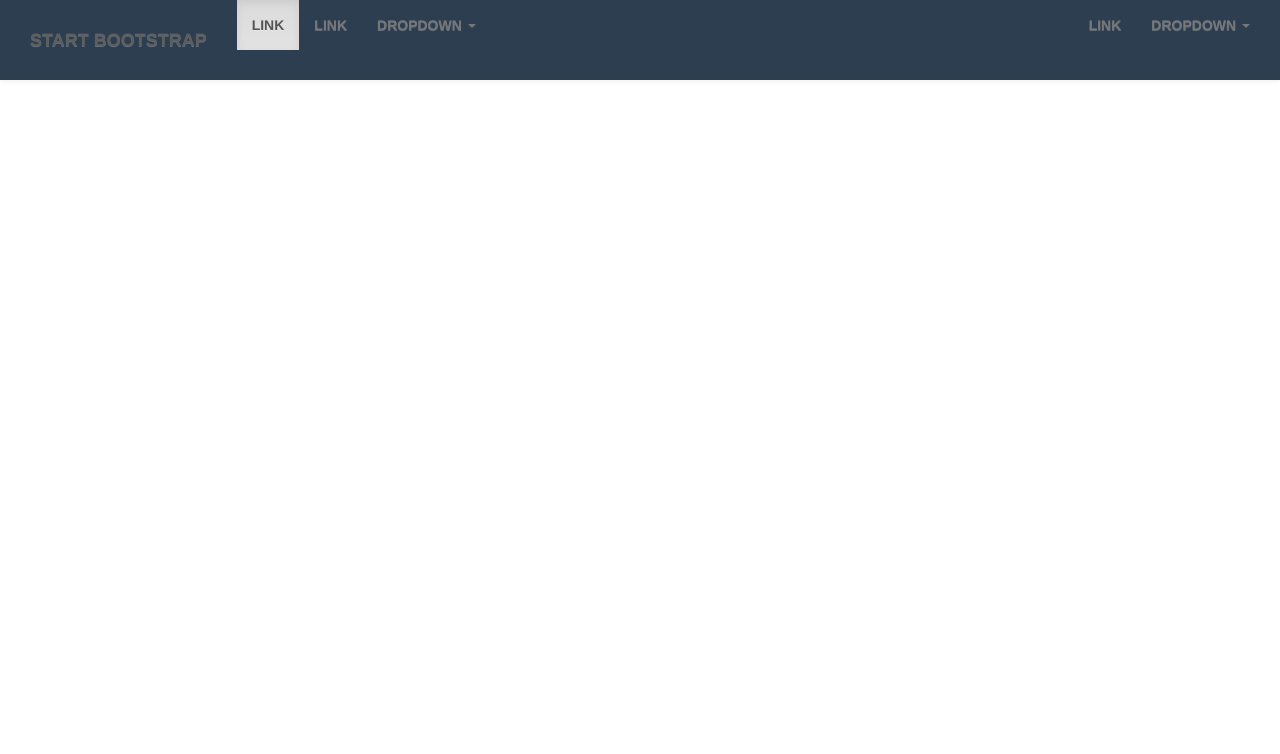
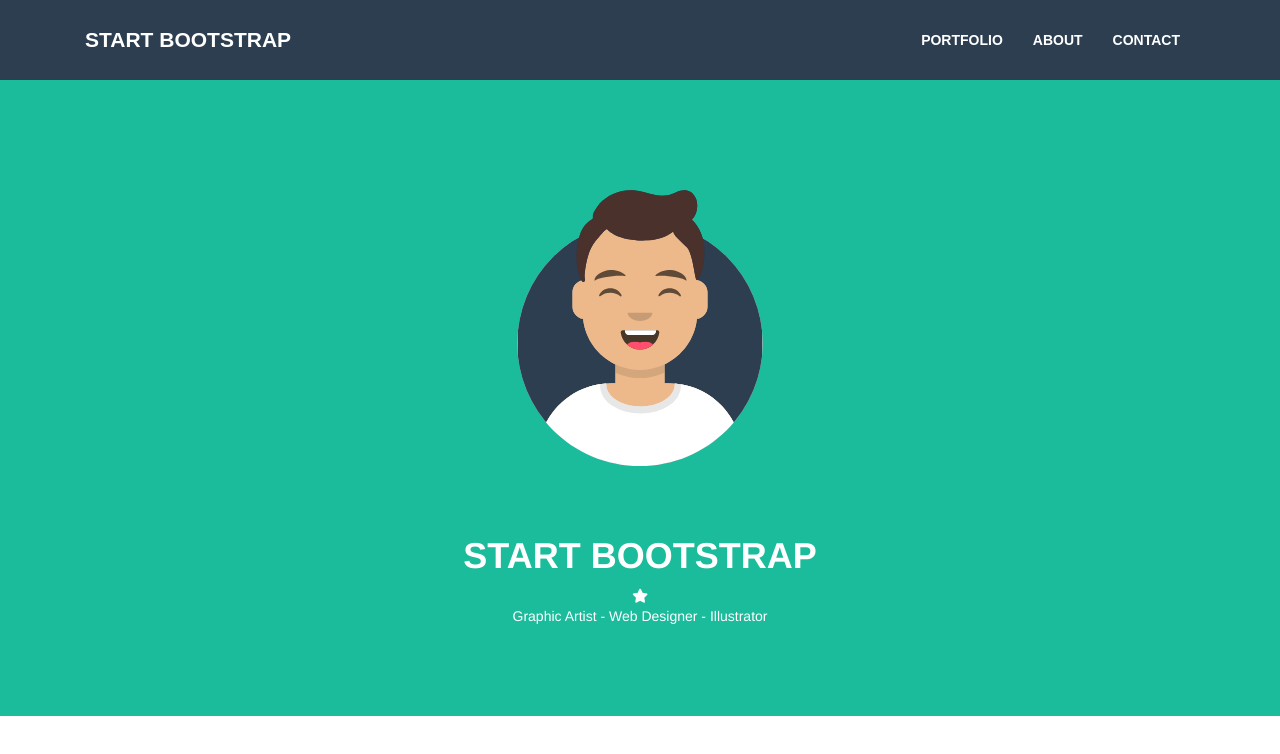
Before and after one commit to Andrea-Gori/html-css-bootstrap-freelancer, a plain HTML site: page index.html in a window 1280 px wide. Drawn offline with nearby package versions, Linux system fonts and the light colour scheme.

Commit message:
lavorazione jumbo

```diff
--- a/assets/css/master.css
+++ b/assets/css/master.css
@@ -1,19 +1,55 @@
-.navbar {
-  text-transform: uppercase;
-  font-weight: bold;
-  border: none;
+.my-bg-primary {
+  background-color: #2c3e50 ;
+  border: 0;
+  border-radius: 0;
+  font-family: sans-serif;
+  font-weight: bolder;
 }
 
-.container-fluid {
-  background-color: #2c3e50 ;
-  height: 80px;
+.navbar {
+  margin-bottom: 0;
 }
 
-.navbar-default .navbar-brand{
-  color: #fff;
-  padding: 30px;
+.navbar-default .navbar-brand {
+  color: #FFF;
 }
 
-.navbar-toggle {
-  margin-top: 22px;
+.navbar-default .navbar-nav>li>a {
+  color: #FFF
 }
+
+
+
+#jumbotron {
+  padding-top: 100px;
+  padding-bottom: 80px;
+  background-color: #1abc9c;
+  color: #FFF
+}
+
+#jumbotron img {
+  width: 270px;
+  margin-bottom: 50px;
+}
+
+h1 {
+  text-transform:uppercase;
+  font-weight: bolder;
+}
+
+@media all and (min-width: 992px) {
+  .my-navbar-primary{
+    padding-top: 1.5rem;
+    padding-bottom: 1.5rem;
+  }
+
+  .navbar-default .navbar-brand {
+    font-size: 1.5em;
+  }
+}
+
+@media all and (min-width: 1200px){
+  .container-xl, .container-lg, .container-md, .container-sm, .container {
+    max-width: 1140px;
+  }
+}
--- a/index.html
+++ b/index.html
@@ -6,16 +6,15 @@
     <meta http-equiv="X-UA-Compatible" content="ie=edge">
     <title>Bootstrap Freelancer</title>
     <!-- Latest compiled and minified CSS -->
+    <link rel="stylesheet" href="https://cdnjs.cloudflare.com/ajax/libs/font-awesome/5.15.2/css/all.min.css" integrity="sha512-HK5fgLBL+xu6dm/Ii3z4xhlSUyZgTT9tuc/hSrtw6uzJOvgRr2a9jyxxT1ely+B+xFAmJKVSTbpM/CuL7qxO8w==" crossorigin="anonymous" />
     <link rel="stylesheet" href="https://maxcdn.bootstrapcdn.com/bootstrap/3.3.7/css/bootstrap.min.css" integrity="sha384-BVYiiSIFeK1dGmJRAkycuHAHRg32OmUcww7on3RYdg4Va+PmSTsz/K68vbdEjh4u" crossorigin="anonymous">
-    <!-- Optional theme -->
-    <link rel="stylesheet" href="https://maxcdn.bootstrapcdn.com/bootstrap/3.3.7/css/bootstrap-theme.min.css" integrity="sha384-rHyoN1iRsVXV4nD0JutlnGaslCJuC7uwjduW9SVrLvRYooPp2bWYgmgJQIXwl/Sp" crossorigin="anonymous">
+
     <link rel="stylesheet" href="./assets/css/master.css">
   </head>
   <body>
 
-    <nav class="navbar navbar-default">
-      <div class="container-fluid">
-        <!-- Brand and toggle get grouped for better mobile display -->
+    <nav class="navbar navbar-default my-bg-primary my-navbar-primary fixed-top text-uppercase">
+      <div class="container">
         <div class="navbar-header">
           <button type="button" class="navbar-toggle collapsed" data-toggle="collapse" data-target="#bs-example-navbar-collapse-1" aria-expanded="false">
             <span class="sr-only">Toggle navigation</span>
@@ -26,49 +25,44 @@
           <a class="navbar-brand" href="#">Start Bootstrap</a>
         </div>
 
-    <!-- Collect the nav links, forms, and other content for toggling -->
         <div class="collapse navbar-collapse" id="bs-example-navbar-collapse-1">
-          <ul class="nav navbar-nav">
-            <li class="active"><a href="#">Link <span class="sr-only">(current)</span></a></li>
-            <li><a href="#">Link</a></li>
-            <li class="dropdown">
-              <a href="#" class="dropdown-toggle" data-toggle="dropdown" role="button" aria-haspopup="true" aria-expanded="false">Dropdown <span class="caret"></span></a>
-              <ul class="dropdown-menu">
-                <li><a href="#">Action</a></li>
-                <li><a href="#">Another action</a></li>
-                <li><a href="#">Something else here</a></li>
-                <li role="separator" class="divider"></li>
-                <li><a href="#">Separated link</a></li>
-                <li role="separator" class="divider"></li>
-                <li><a href="#">One more separated link</a></li>
-              </ul>
-            </li>
+          <ul class="nav navbar-nav navbar-right">
+            <li><a href="#">Portfolio</a></li>
+            <li><a href="#">About</a></li>
+            <li><a href="#">Contact</a></li>
           </ul>
+        </div>
+      </div>
+    </nav>
 
-          <ul class="nav navbar-nav navbar-right">
-            <li><a href="#">Link</a></li>
-            <li class="dropdown">
-              <a href="#" class="dropdown-toggle" data-toggle="dropdown" role="button" aria-haspopup="true" aria-expanded="false">Dropdown <span class="caret"></span></a>
-              <ul class="dropdown-menu">
-                <li><a href="#">Action</a></li>
-                <li><a href="#">Another action</a></li>
-                <li><a href="#">Something else here</a></li>
-                <li role="separator" class="divider"></li>
-                <li><a href="#">Separated link</a></li>
-              </ul>
-            </li>
-          </ul>
-        </div><!-- /.navbar-collapse -->
-      </div><!-- /.container-fluid -->
-    </nav>
+    <main>
+      <section id="jumbotron" class="text-center">
+        <div class="row">
+          <div class="col-sm-12">
+            <img src="./assets/img/avatar.svg" alt="avatar">
+            <h1>Start Bootstrap</h1>
+            <div class="divider">
+              <i class="fas fa-star"></i>
+            </div>
+            <p>Graphic Artist - Web Designer - Illustrator</p>
+          </div>
+        </div>
+      </section>
+
+
+
+
+    </main>
 
 
 
 
 
+    <!-- jQuery (necessary for Bootstrap's JavaScript plugins) -->
+  <script src="https://ajax.googleapis.com/ajax/libs/jquery/1.12.4/jquery.min.js"></script>
+    <!-- Latest compiled and minified JavaScript -->
+    <!-- Latest compiled and minified JavaScript -->
+  <script src="https://maxcdn.bootstrapcdn.com/bootstrap/3.3.7/js/bootstrap.min.js" integrity="sha384-Tc5IQib027qvyjSMfHjOMaLkfuWVxZxUPnCJA7l2mCWNIpG9mGCD8wGNIcPD7Txa" crossorigin="anonymous"></script>
 
-
-    <!-- Latest compiled and minified JavaScript -->
-    <script src="https://maxcdn.bootstrapcdn.com/bootstrap/3.3.7/js/bootstrap.min.js" integrity="sha384-Tc5IQib027qvyjSMfHjOMaLkfuWVxZxUPnCJA7l2mCWNIpG9mGCD8wGNIcPD7Txa" crossorigin="anonymous"></script>
   </body>
 </html>
```
